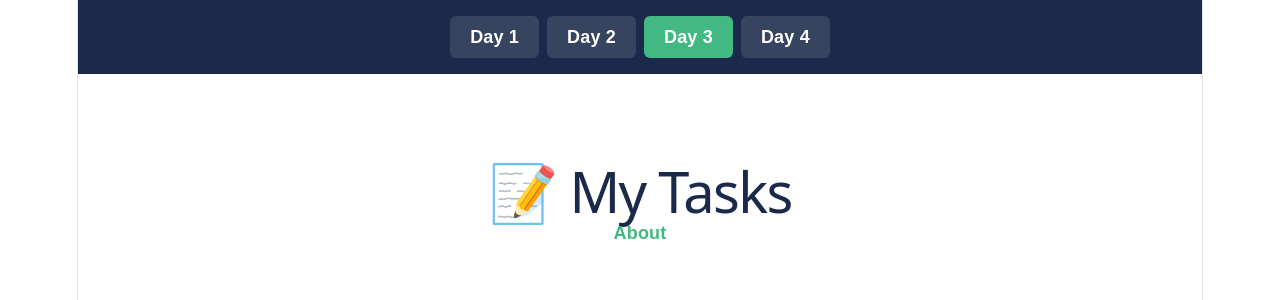
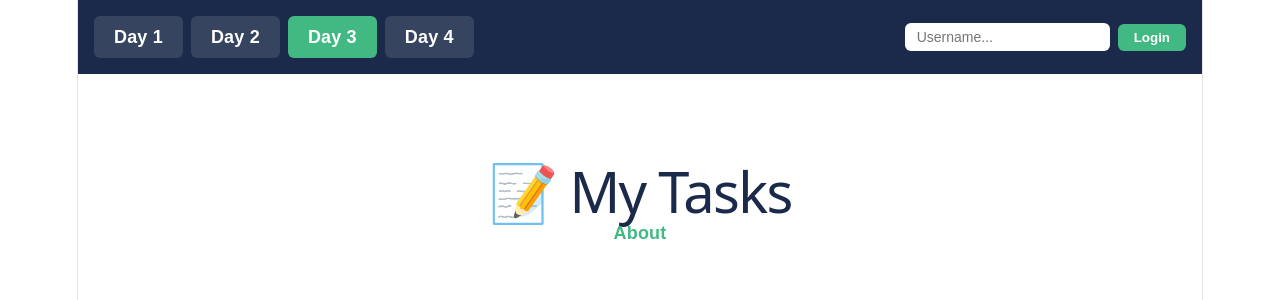
Before and after one commit to kevyelly/BEBEDOR-vuejs-training, a Vue app: page /home in a window 1280 px wide. Shown: the top 300 px of the page. Built offline with nearby package versions, Linux system fonts and the light colour scheme.

Commit message:
feat: add login input and button to navigation bar

```diff
--- a/src/App.vue
+++ b/src/App.vue
@@ -1,5 +1,7 @@
 <script setup lang="ts">
+import { ref } from 'vue'
 // Navigation lives in the router; this shell just renders the nav + active page.
+const loginInput = ref('')
 </script>
 
 <template>
@@ -9,6 +11,10 @@
       <RouterLink to="/day2" class="day-btn">Day 2</RouterLink>
       <RouterLink to="/home" class="day-btn">Day 3</RouterLink>
       <RouterLink to="/day4" class="day-btn">Day 4</RouterLink>
+      <div class="login-area">
+        <input v-model="loginInput" type="text" class="login-input" placeholder="Username..." />
+        <button class="login-btn">Login</button>
+      </div>
     </nav>
 
     <main class="app-main">
@@ -38,4 +44,8 @@
 .day-btn:hover { background: rgba(255, 255, 255, 0.24); }
 .router-link-active.day-btn { background: #42B883; color: #fff; }
 .app-main { padding-top: 8px; }
+.login-area { display: flex; gap: 8px; margin-left: auto; align-items: center; }
+.login-input { padding: 6px 12px; border-radius: 6px; border: none; font-size: 14px; outline: none; }
+.login-btn { padding: 6px 16px; border-radius: 6px; border: none; background: #42B883; color: #fff; font-weight: 600; cursor: pointer; }
+.login-btn:hover { background: #36a472; }
 </style>
```
